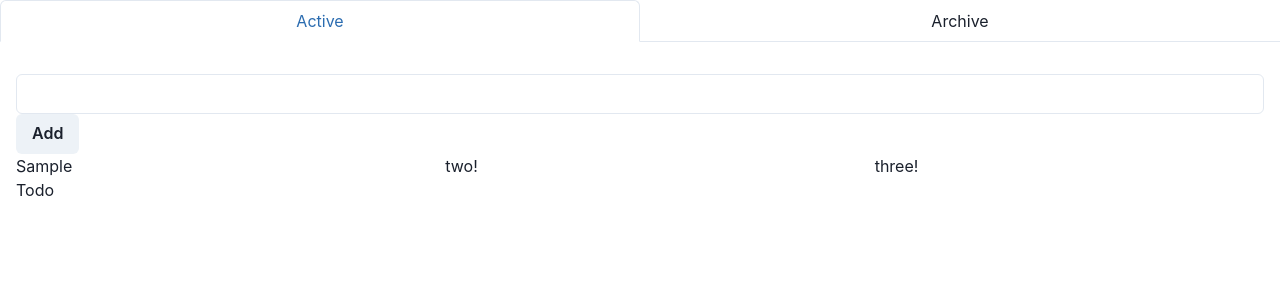
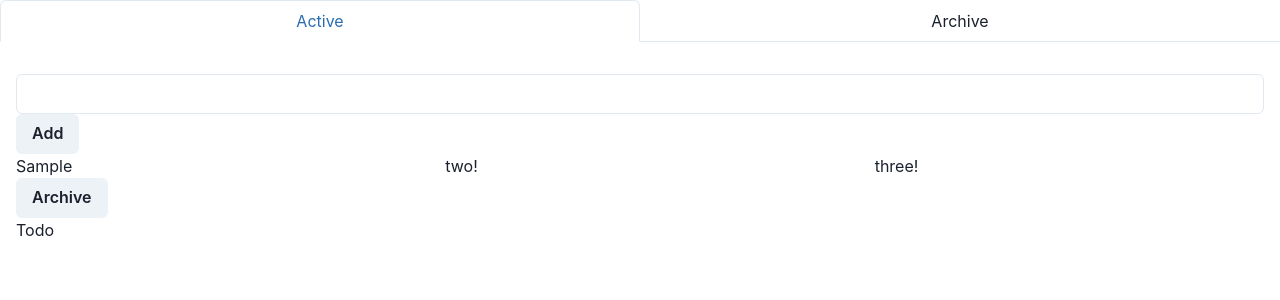
Before and after one commit to luiHoll97/immer-todo, a React (Create React App) app: page / in a window 1280 px wide. Both pictures are taken after typing "Sample" into the empty fields and a click on the button "Add". Shown: the top 300 px of the page. Built offline with nearby package versions, Linux system fonts and the light colour scheme.

Commit message:
store import and Todo/Home update for archives

```diff
--- a/src/app/store.ts
+++ b/src/app/store.ts
@@ -1,8 +1,10 @@
 import { configureStore, ThunkAction, Action } from '@reduxjs/toolkit';
+import archivesReducer from '../features/archiveSlice';
 
 
 export const store = configureStore({
   reducer: {
+    archive: archivesReducer,
   },
 });
 
--- a/src/components/Home.tsx
+++ b/src/components/Home.tsx
@@ -1,5 +1,6 @@
 import Todo from "./Todo";
 import { Tabs, TabList, TabPanels, Tab, TabPanel } from "@chakra-ui/react"
+import Archives from "./Archives";
 
 
 const Home = () => {
@@ -15,7 +16,7 @@ const Home = () => {
                         <Todo />
                     </TabPanel>
                     <TabPanel>
-                        <p>two!</p>
+                        <Archives />
                     </TabPanel>
                 </TabPanels>
             </Tabs>
--- a/src/components/Todo.tsx
+++ b/src/components/Todo.tsx
@@ -3,12 +3,15 @@ import { Todo } from "../types/todo"
 import { useCallback, useState } from "react"
 import  { v4 as uuidv4 } from 'uuid'
 import { produce } from "immer"
+import { useAppDispatch } from "../app/hooks"
+import { addArchive } from "../features/archiveSlice"
 
 
 const TodoList = () => {
 
     const [todos, setTodos] = useState<Todo[]>([])
     const [text, setText] = useState<string>('')
+    const dispatch = useAppDispatch()
 
     const handleAdd = useCallback((input: string) => {
         setTodos(
@@ -24,6 +27,20 @@ const TodoList = () => {
         setText('')
     }, [])
 
+    const handleArchive = useCallback((todo: Todo) => {
+        setTodos(
+            produce((prev) => {
+               return prev.filter((t) => t.id !== todo.id)
+            })
+        )
+        dispatch(addArchive({
+            id: todo.id,
+            text: todo.text,
+            createdAt: todo.createdAt
+        }))
+    }, [])
+
+
     return (
         <>
         <Input value={text} onChange={(e) => setText(e.target.value)} />
@@ -32,7 +49,11 @@ const TodoList = () => {
             <Box>
                 <HStack spacing={5}>
                 {todos.map((todo: Todo) => (
-                    <Box onClick={() => console.log(todo)} key={todo.id}>{todo.text}</Box>
+                    <Box>
+                        <Box key={todo.id}>{todo.text}</Box>
+                        <Button onClick={() => handleArchive(todo)}>Archive</Button>
+                    </Box>
+
                 ))
                 }
                 </HStack>
```
